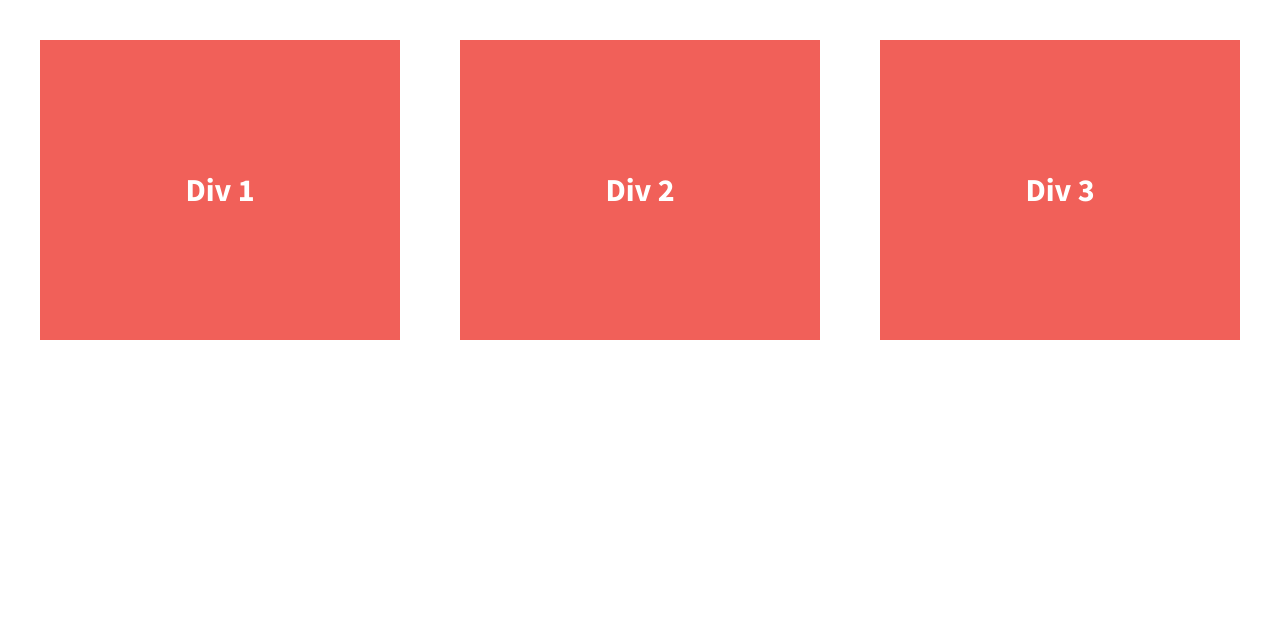
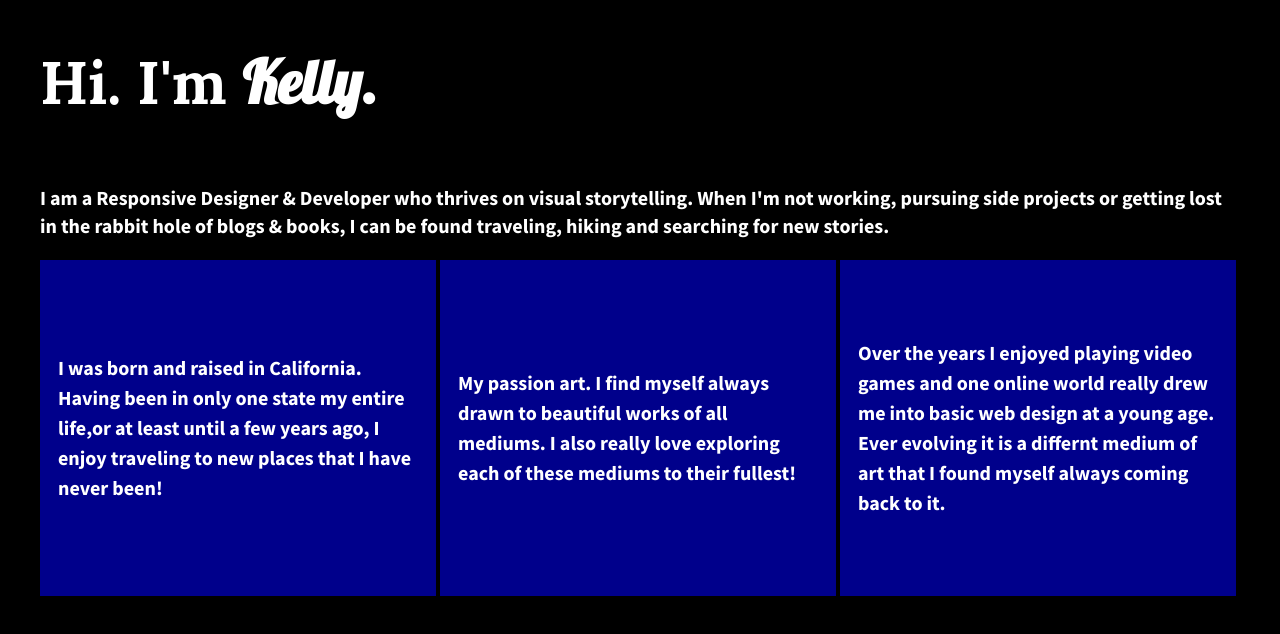
Before and after one commit to Delphie/CenterTextFlex, a plain HTML site: page index.html in a window 1280 px wide. Drawn offline with nearby package versions, Linux system fonts and the light colour scheme.

Commit message:
Updated css and index to include new CSS font for header span tag and updted fonts in index.

```diff
--- a/css/main.css
+++ b/css/main.css
@@ -96,37 +96,60 @@ textarea {
    ========================================================================== */
 
 html {
-  background-color: #fff;
+  background-color: #000;
   height: 100%;
+  color: #fff;
 }
 
 body {
   font-family: "Source Sans Pro", sans-serif;
-  padding: 2em;
+  padding: 0em 2em;
   font-size: 1.25em;
-  height: 100%;
+  color: #fff;
+  display: flex;
+  justify-content: center;
 }
 
-.wrapper {
+.flex-container {
   /*add display:flex and set justify-content to space-between*/
   font-weight: 700;
   display: flex;
+  align-items: center;
+  flex-flow: row wrap;
   justify-content: space-between;
 }
 
-.div-1,
-.div-2,
-.div-3 {
+header {
+  display: flex;
+  justify-content: center;
+  align-items: center;
+}
+
+header h1 {
+  font-family: "Lora", sans-serif;
+  font-size: 3em;
+}
+
+header h1 span {
+  font-family: "Lobster", cursive;
+}
+/*#div-1,
+#div-2,
+#div-3*/
+.flex-items {
   /*give the divs a width of 30%, add display:flex, set justify-content and align-items to center*/
   color: #fff;
   line-height: 1.5em;
-  font-size: 1.6em;
-  background-color: #f16059;
+  font-size: 1.2 rem;
+  background-color: darkblue;
   height: 300px;
   display: flex;
   width: 30%;
   justify-content: center;
   align-items: center;
+  padding: 1.5%;
+  /*border-right: solid 1px silver;
+  border-left: solid 1px silver;*/
 }
 
 /* ==========================================================================
--- a/index.html
+++ b/index.html
@@ -1,51 +1,114 @@
-<!doctype html>
+<!DOCTYPE html>
 <html class="no-js" lang="">
   <head>
-        <meta charset="utf-8">
-        <meta http-equiv="x-ua-compatible" content="ie=edge">
-        <title>Make me into a grid!</title>
-        <meta name="description" content="">
-        <meta name="viewport" content="width=device-width, initial-scale=1">
+    <meta charset="utf-8" />
+    <meta http-equiv="x-ua-compatible" content="ie=edge" />
+    <title>I'm a flexbox grid!</title>
+    <meta name="description" content="" />
+    <meta name="viewport" content="width=device-width, initial-scale=1" />
 
-        <link rel="apple-touch-icon" href="apple-touch-icon.png">
+    <link rel="apple-touch-icon" href="apple-touch-icon.png" />
     <!-- Place favicon.ico in the root directory -->
 
-        <link rel="stylesheet" href="css/normalize.css">
-        <link rel="stylesheet" href="css/main.css">
+    <link rel="stylesheet" href="css/normalize.css" />
+    <link rel="stylesheet" href="css/main.css" />
     <script src="js/vendor/modernizr-2.8.3.min.js"></script>
-        <link href='http://fonts.googleapis.com/css?family=Lora:700' rel='stylesheet' type='text/css'>
-        <link href='http://fonts.googleapis.com/css?family=Source+Sans+Pro:400,700' rel='stylesheet' type='text/css'>
+    <link
+      href="http://fonts.googleapis.com/css?family=Lora:700"
+      rel="stylesheet"
+      type="text/css"
+    />
+    <link
+      href="http://fonts.googleapis.com/css?family=Source+Sans+Pro:400,700"
+      rel="stylesheet"
+      type="text/css"
+    />
+
+    <link />
+
+    <link rel="preconnect" href="https://fonts.googleapis.com" />
+    <link rel="preconnect" href="https://fonts.gstatic.com" crossorigin />
+    <link
+      href="https://fonts.googleapis.com/css2?family=Lobster&family=Titan+One&display=swap"
+      rel="stylesheet"
+    />
   </head>
   <body>
     <!--[if lt IE 8]>
-            <p class="browserupgrade">You are using an <strong>outdated</strong> browser. Please <a href="http://browsehappy.com/">upgrade your browser</a> to improve your experience.</p>
+      <p class="browserupgrade">
+        You are using an <strong>outdated</strong> browser. Please
+        <a href="http://browsehappy.com/">upgrade your browser</a> to improve
+        your experience.
+      </p>
     <![endif]-->
 
-        <section class="wrapper">
-            <div class="div-1">
-                Div 1
+    <section class="flex-container">
+      <header>
+        <h1>Hi. I'm <span>Kelly.</span></h1>
+      </header>
+      <main>
+        <p>
+          I am a <span>Responsive Designer & Developer</span> who thrives on
+          visual storytelling. When I'm not working, pursuing side projects or
+          getting lost in the rabbit hole of blogs & books, I can be found
+          traveling, hiking and searching for new stories.
+        </p>
+      </main>
+      <div id="div-1" class="flex-items">
+        <p>
+          I was born and raised in California. Having
+          <span>been in only one</span> state my entire life,or at least until a
+          few years ago, I enjoy traveling to new places that I have never been!
+        </p>
       </div>
-            <div class="div-2">
-                Div 2
+      <div id8="div-2" class="flex-items">
+        <p>
+          <span> My passion</span> art. I find myself always drawn to beautiful
+          works of all mediums. I also really love exploring each of these
+          mediums to their fullest!
+        </p>
       </div>
-            <div class="div-3">
-                Div 3
+      <div id="div-3" class="flex-items">
+        <p>
+          Over the years I enjoyed playing video games and
+          <span> one online world</span> really drew me into basic web design at
+          a young age. Ever evolving it is a differnt medium of art that I found
+          myself always coming back to it.
+        </p>
       </div>
+      <footer>
+        <i class="fab fa-twitter"></i>
+        <i class="fab fa-linkedin"></i>
+        <i class="fab fa-pinterest"></i>
+      </footer>
     </section>
 
     <script src="https://ajax.googleapis.com/ajax/libs/jquery/1.11.3/jquery.min.js"></script>
-        <script>window.jQuery || document.write('<script src="js/vendor/jquery-1.11.3.min.js"><\/script>')</script>
+    <script>
+      window.jQuery ||
+        document.write(
+          '<script src="js/vendor/jquery-1.11.3.min.js"><\/script>'
+        );
+    </script>
     <script src="js/plugins.js"></script>
     <script src="js/main.js"></script>
 
     <!-- Google Analytics: change UA-XXXXX-X to be your site's ID. -->
     <script>
-            (function(b,o,i,l,e,r){b.GoogleAnalyticsObject=l;b[l]||(b[l]=
-            function(){(b[l].q=b[l].q||[]).push(arguments)});b[l].l=+new Date;
-            e=o.createElement(i);r=o.getElementsByTagName(i)[0];
-            e.src='https://www.google-analytics.com/analytics.js';
-            r.parentNode.insertBefore(e,r)}(window,document,'script','ga'));
-            ga('create','UA-XXXXX-X','auto');ga('send','pageview');
+      (function (b, o, i, l, e, r) {
+        b.GoogleAnalyticsObject = l;
+        b[l] ||
+          (b[l] = function () {
+            (b[l].q = b[l].q || []).push(arguments);
+          });
+        b[l].l = +new Date();
+        e = o.createElement(i);
+        r = o.getElementsByTagName(i)[0];
+        e.src = "https://www.google-analytics.com/analytics.js";
+        r.parentNode.insertBefore(e, r);
+      })(window, document, "script", "ga");
+      ga("create", "UA-XXXXX-X", "auto");
+      ga("send", "pageview");
     </script>
   </body>
 </html>
```
Lines whose indentation alone changed are shown as unchanged.
